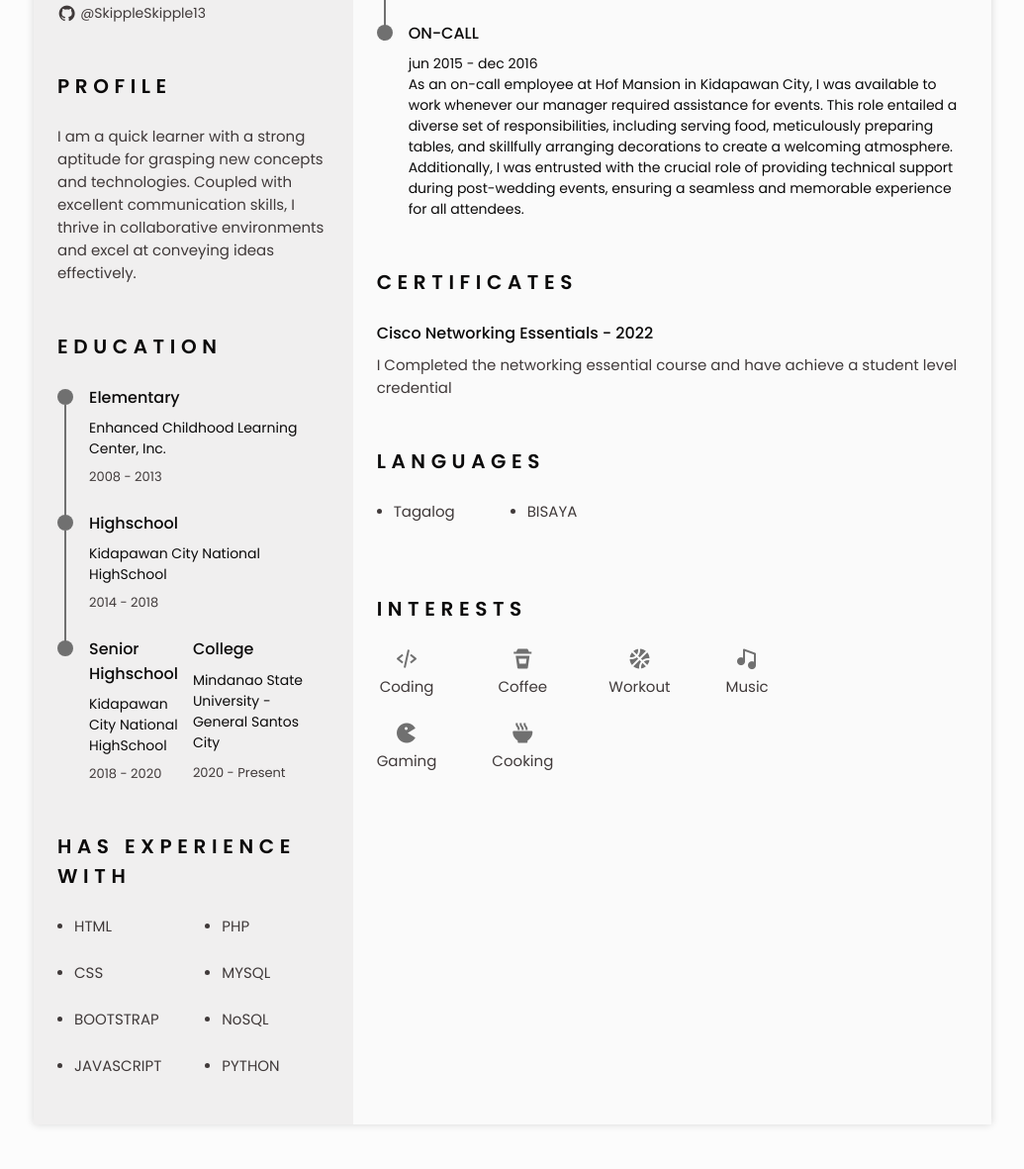
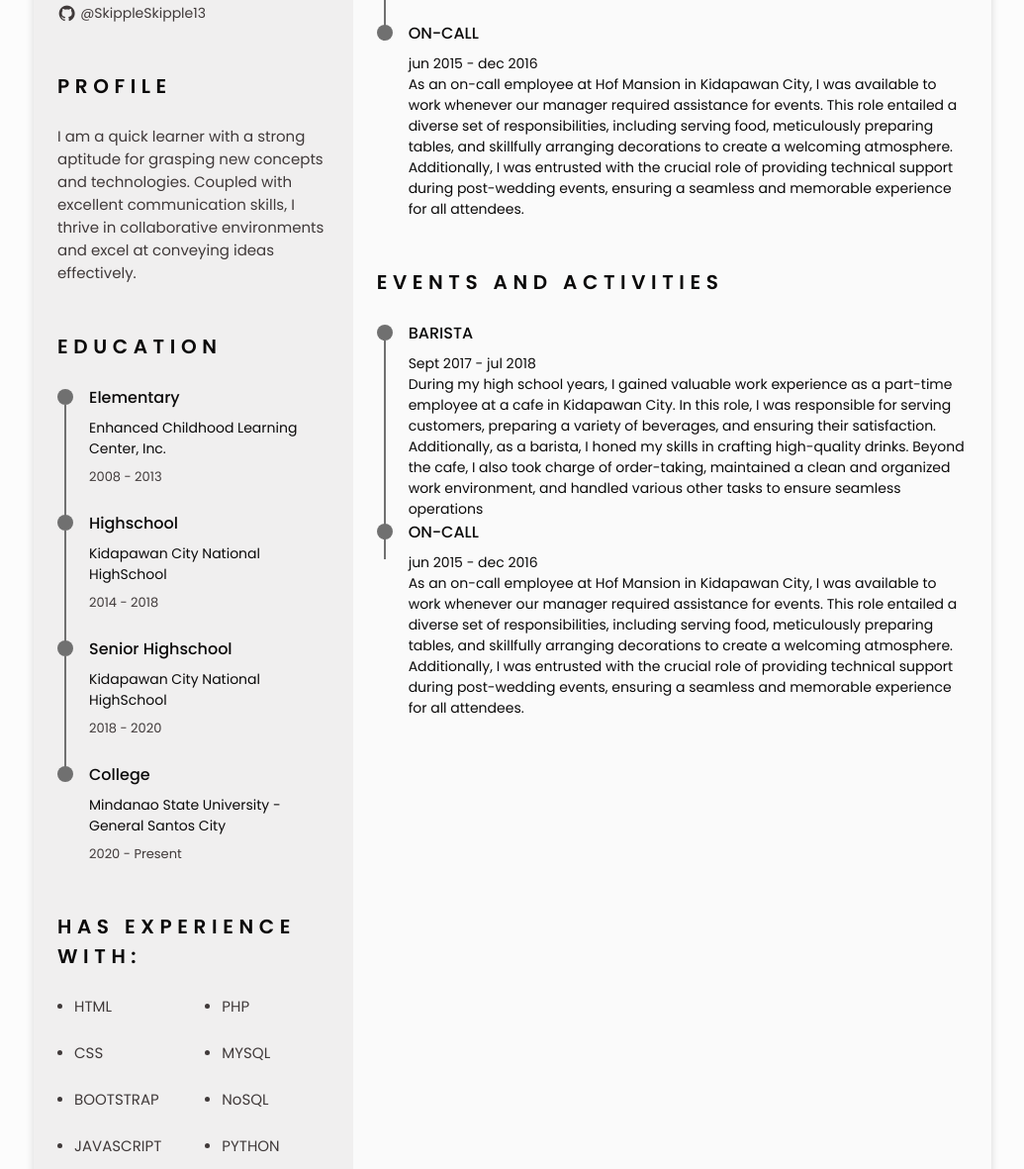
Before and after one commit to SkippleSkipple13/cv, a plain HTML site: page index.html in a window 1280 px wide. Shown: the part 577-1758 px from the top of the page at 99% size, without its empty margins (122-1157 px from the left). Drawn offline with nearby package versions, Linux system fonts and the light colour scheme.

Commit message:
Update index.html

```diff
--- a/index.html
+++ b/index.html
@@ -149,6 +149,7 @@
                             <div class="education_content">
                                 <div class="education_time">
                                     <span class="education_rounder"></span>
+                                    <span class="education_line"></span>
                                     <!-- <span class="education_line"></span> -->
                                 </div>
                                 <div class="education_data bd-grid">
@@ -156,17 +157,21 @@
                                     <span class="education_studies">Kidapawan City National HighSchool</span>
                                     <span class="education_year">2018 - 2020</span>
                                 </div>
+                            </div>
+                            <div class="education_content">
+                                <div class="education_time">
+                                    <span class="education_rounder"></span>
+                                </div>
                                 <div class="education_data bd-grid">
                                     <h3 class="education_title">College</h3>
                                     <span class="education_studies">Mindanao State University - General Santos City</span>
                                     <span class="education_year">2020 - Present</span>
                                 </div>
-                            </div>
                         </div>
                     </section>
                     <!-- SKILLS  -->
                     <section class="skills section" id="skills">
-                        <h2 class="section-title">Has Experience With</h2>
+                        <h2 class="section-title">Has Experience With: </h2>
                         <div class="skills_content bd-grid">
                             <ul class="skills_data">
                                 <li class="skills_name">
@@ -246,61 +251,36 @@
                             </div>
                         </div>
                     </section>
-                    <!-- CERTIFICATES -->
-                    <section class="certificate section" id="certificate">
-                        <h2 class="section-title">Certificates</h2>
-                        <div class="certificate_container bd-grid">
-                            <div class="certificate_content">
-                                <h3 class="certificate_title">Cisco Networking Essentials - 2022</h3>
-                                <p class="certificate_description">
-                                    I Completed the networking essential course and have achieve a student level credential
+                    <!-- INTERESTS -->
+                    <section class="interests section">
+                        <h2 class="section-title">EVENTS AND ACTIVITIES </h2>
+                        <div class="experience_content">
+                            <div class="experience_time">
+                                <span class="experience_rounder"></span>
+                                <span class="experience_line"></span>
+                                <!-- <span class="experience_line"></span> -->
+                            </div>
+                            <div class="experience_data bd-grid">
+                                <h3 class="experience_title">BARISTA</h3>
+                                <span class="experience_company"> Sept 2017 - jul 2018
+                                <p class="experience_description">
+                                    During my high school years, I gained valuable work experience as a part-time employee at a cafe in Kidapawan City. In this role, I was responsible for serving customers, preparing a variety of beverages, and ensuring their satisfaction. Additionally, as a barista, I honed my skills in crafting high-quality drinks. Beyond the cafe, I also took charge of order-taking, maintained a clean and organized work environment, and handled various other tasks to ensure seamless operations
                                 </p>
                             </div>
                         </div>
-                    </section>
-                    <!-- LANGUAGES -->
-                    <section class="languages section">
-                        <h2 class="section-title">Languages</h2>
-                        <div class="languages_container">
-                            <ul class="languages_content bd-grid">
-                                <li class="languages_name">
-                                    <span class="languages_circle"></span> Tagalog
-                                </li>
-                                <li class="languages_name">
-                                    <span class="languages_circle"></span> BISAYA
-                                </li>
-                            </ul>
+                        <div class="experience_content">
+                            <div class="experience_time">
+                                <span class="experience_rounder"></span>
+                                <!-- <span class="experience_line"></span> -->
+                            </div>
+                            <div class="experience_data bd-grid">
+                                <h3 class="experience_title">ON-CALL</h3>
+                                <span class="experience_company"> jun 2015 - dec 2016
+                                <p class="experience_description">
+                                    As an on-call employee at Hof Mansion in Kidapawan City, I was available to work whenever our manager required assistance for events. This role entailed a diverse set of responsibilities, including serving food, meticulously preparing tables, and skillfully arranging decorations to create a welcoming atmosphere. Additionally, I was entrusted with the crucial role of providing technical support during post-wedding events, ensuring a seamless and memorable experience for all attendees.
+                                </p>
+                            </div>
                         </div>
-                    </section>
-
-                    <!-- INTERESTS -->
-                    <section class="interests section">
-                        <h2 class="section-title">Interests</h2>
-                        <div class="interests_container bd-grid">
-                            <div class="interests_content">
-                                <i class='bx bx-code-alt interests_icon'></i>
-                                <span class="interests_name">Coding</span>
-                            </div>
-                            <div class="interests_content">
-                                <i class='bx bxs-coffee-togo interests_icon' ></i>
-                                <span class="interests_name">Coffee</span>
-                            </div>
-                            <div class="interests_content">
-                                <i class="bx bxs-basketball interests_icon"></i>
-                                <span class="interests_name">Workout</span>
-                            </div>
-                            <div class="interests_content">
-                                <i class="bx bxs-music interests_icon "></i>
-                                <span class="interests_name">Music</span>
-                            </div>
-                            <div class="interests_content">
-                                <i class="bx bxs-game interests_icon "></i>
-                                <span class="interests_name">Gaming</span>
-                            </div>
-                            <div class="interests_content">
-                                <i class="bx bxs-bowl-hot interests_icon "></i>
-                                <span class="interests_name">Cooking</span>
-                            </div>
                         </div>
                     </section>
                 </div>
```
